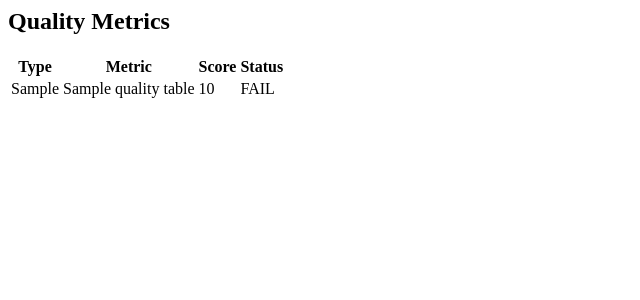
After one commit to dbsprout/dbsprout, a Python web app: template dbsprout/report/templates/partials/_quality_table.html.j2 in a window 1280 px wide. The commit adds this page. Shown: the top 300 px of the page, without its empty margins (0-640 px from the left). Run offline with Jinja, Linux system fonts and the light colour scheme; the template is opened without the code that fills it: most values are stand-ins (such as "Sample title", 1, 10 or a date in 2020).

Commit message:
feat(report): classified quality-metrics table partial [S-083]

```diff
--- /dev/null
+++ b/dbsprout/report/templates/partials/_quality_table.html.j2
@@ -0,0 +1,27 @@
+{#- S-083 quality-metrics table (classified pass/fail/warn). -#}
+<h2>Quality Metrics</h2>
+<table>
+  <thead>
+    <tr><th>Type</th><th>Metric</th><th>Score</th><th>Status</th></tr>
+  </thead>
+  <tbody>
+    {% for q in quality_table %}
+    <tr>
+      <td>{{ q.metric_type }}</td>
+      <td>{{ q.metric_name }}</td>
+      <td>{{ q.score }}</td>
+      <td>
+        {% if q.status == "pass" %}
+        <span class="badge pass status-pass">PASS</span>
+        {% elif q.status == "warn" %}
+        <span class="badge warn status-warn">WARN</span>
+        {% else %}
+        <span class="badge fail status-fail">FAIL</span>
+        {% endif %}
+      </td>
+    </tr>
+    {% else %}
+    <tr><td colspan="4" class="muted">No quality metrics recorded.</td></tr>
+    {% endfor %}
+  </tbody>
+</table>
```
Also changed, not shown: dbsprout/report/templates/report.html.j2 (+1 -29 lines), tests/unit/test_report/test_template.py (+26 -0 lines).
